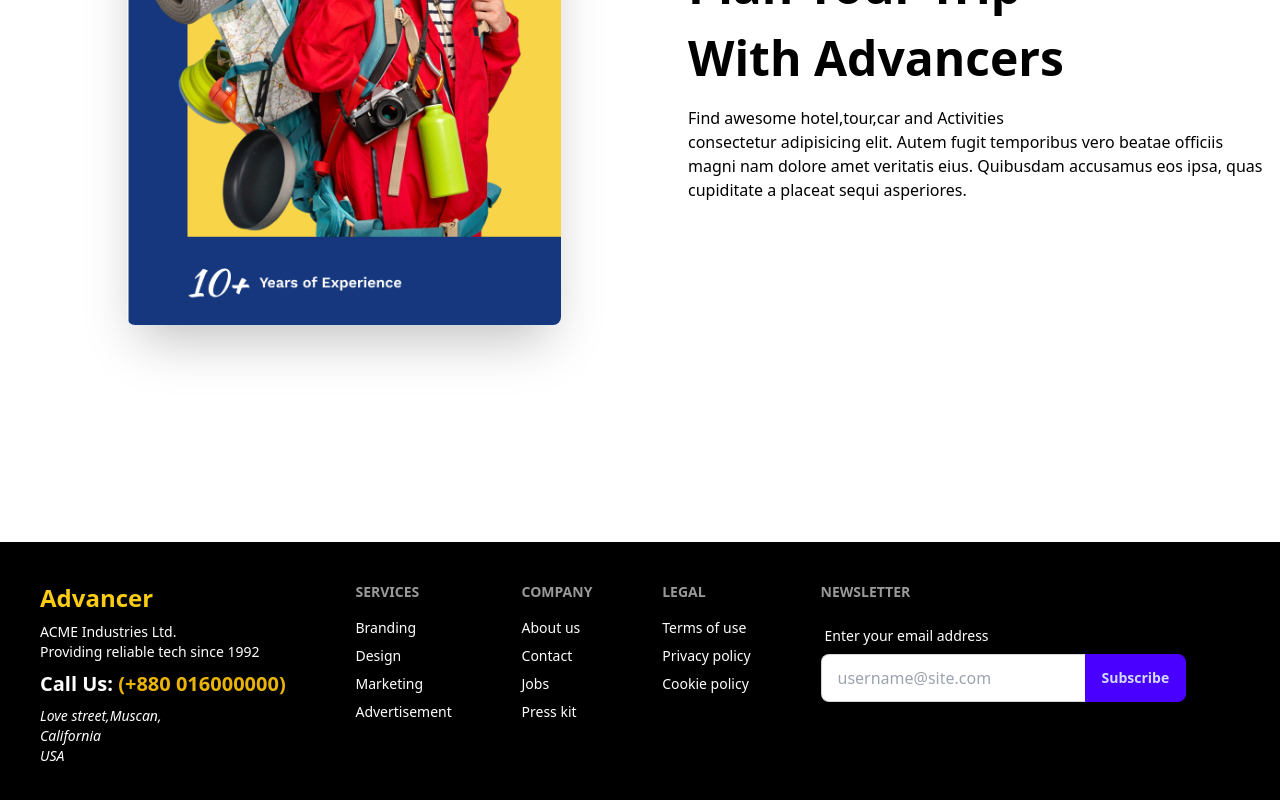
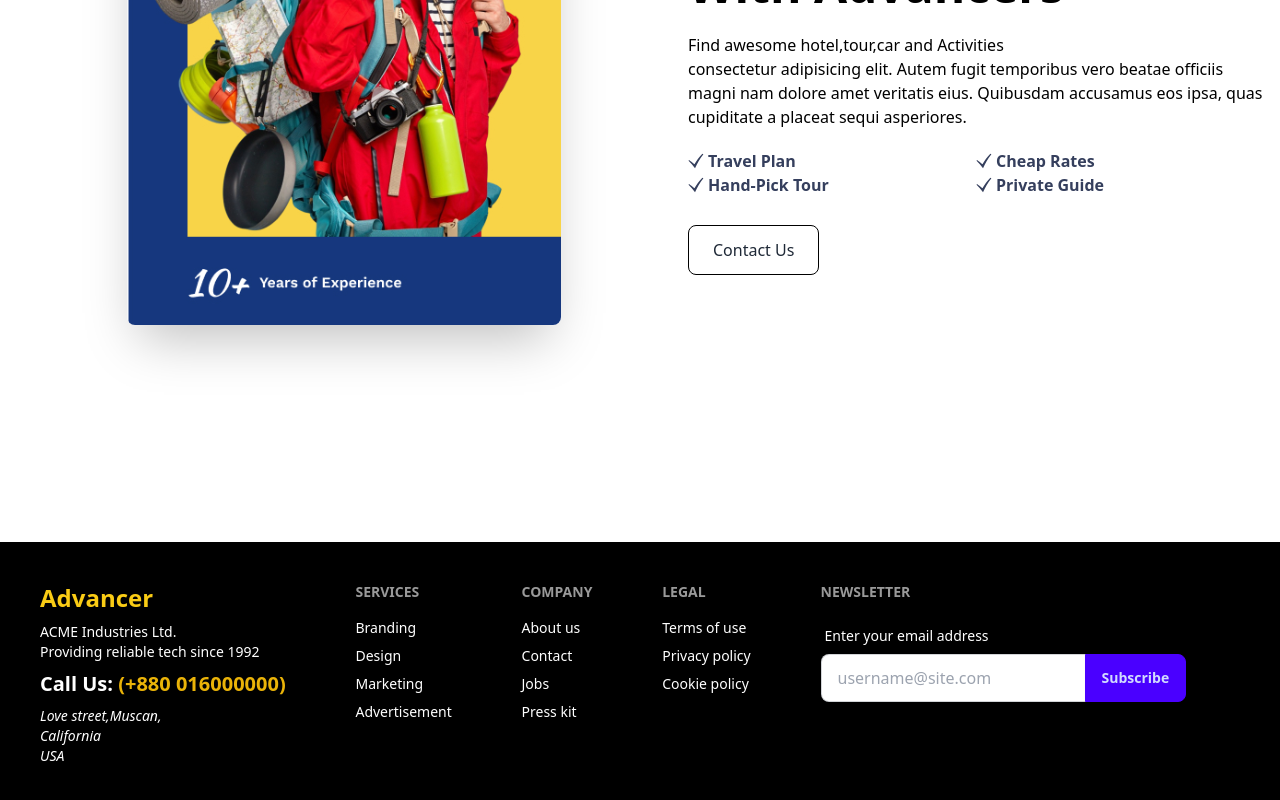
Before and after one commit to Joy5k/Trisog, a React (Vite) app: page / in a window 1280 px wide. Shown: the part 1586-2386 px from the top of the page. Built offline with nearby package versions, Linux system fonts and the light colour scheme; no server answers.

Commit message:
added the trip plan

```diff
--- a/src/Comopnents/TripPlan.jsx
+++ b/src/Comopnents/TripPlan.jsx
@@ -1,5 +1,7 @@
 import React from 'react';
 import banner from '../assets/Home-banner.png'
+import { GiCheckMark } from "react-icons/gi";
+
 const TripPlan = () => {
     return (
         <div className='mt-36'>
@@ -15,7 +17,16 @@ const TripPlan = () => {
       <h1 className="text-5xl font-bold text-black">With Advancers</h1> <br />
                         <p className='text-black '>Find awesome hotel,tour,car and Activities <br />
      consectetur adipisicing elit. Autem fugit temporibus vero beatae officiis magni nam dolore amet veritatis eius. Quibusdam accusamus eos ipsa, quas cupiditate a placeat sequi asperiores.                    </p>
-    </div>
+
+                        <div className='grid grid-cols-2 my-5'>
+  <p className='flex align-middle font-bold text-[#353F5D]'> <span><GiCheckMark className='mt-1 mr-1' /></span> <span>Travel Plan</span></p>
+  <p className='text-[#353F5D] flex align-middle font-bold'> <span><GiCheckMark className='mt-1 mr-1' /></span> <span>Cheap Rates</span></p>
+  <p className='text-[#353F5D] flex align-middle font-bold'> <span><GiCheckMark className='mt-1 mr-1' /></span> <span>Hand-Pick Tour</span></p>
+  <p className='text-[#353F5D] flex align-middle font-bold'> <span><GiCheckMark className='mt-1 mr-1' /></span> <span>Private Guide</span></p>
+
+                        </div>
+                        <button className='p-6 py-3 mt-2 rounded-lg border border-black'>Contact Us</button>
+                    </div>
 
   </div>
             </div>
```
